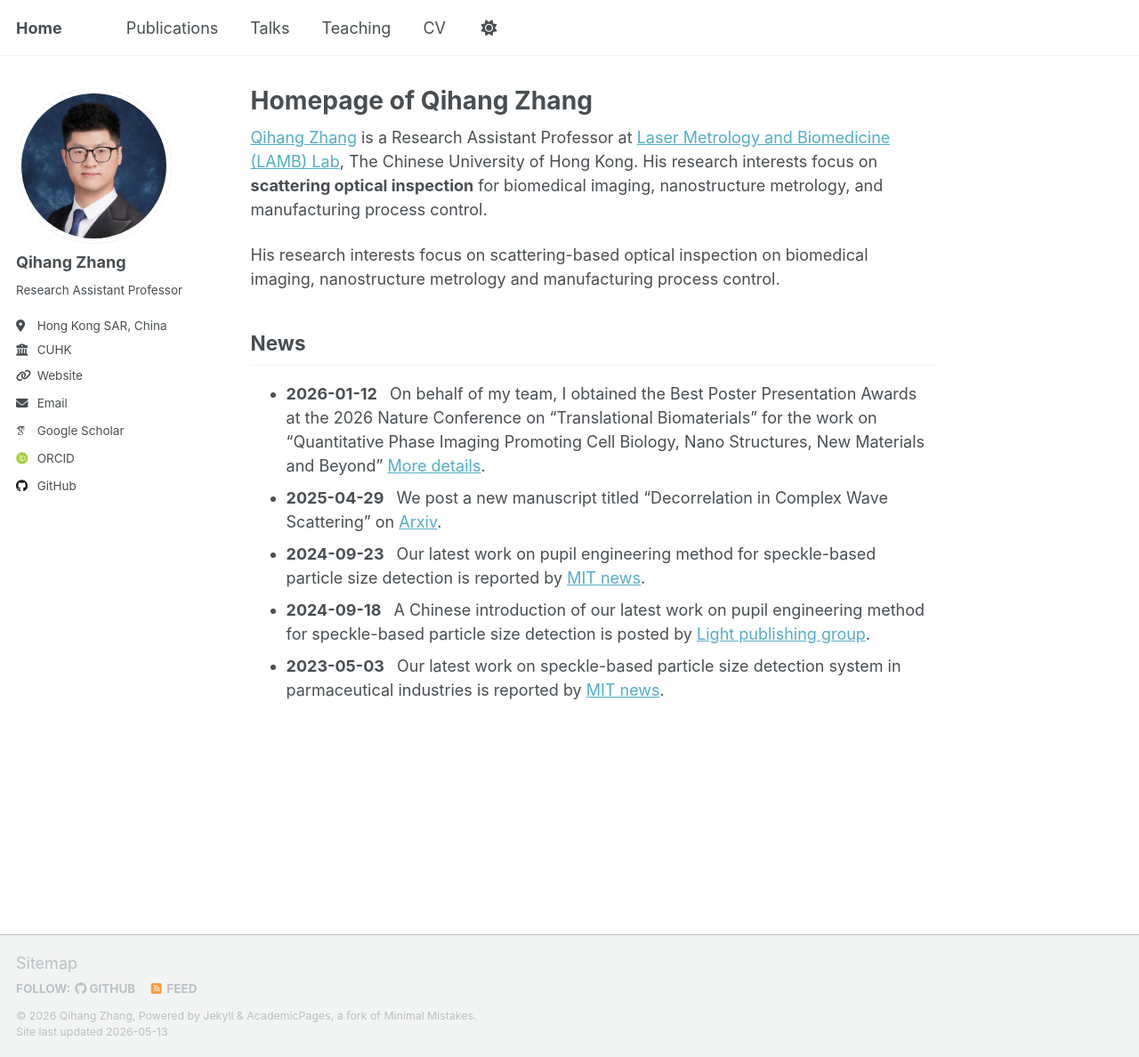
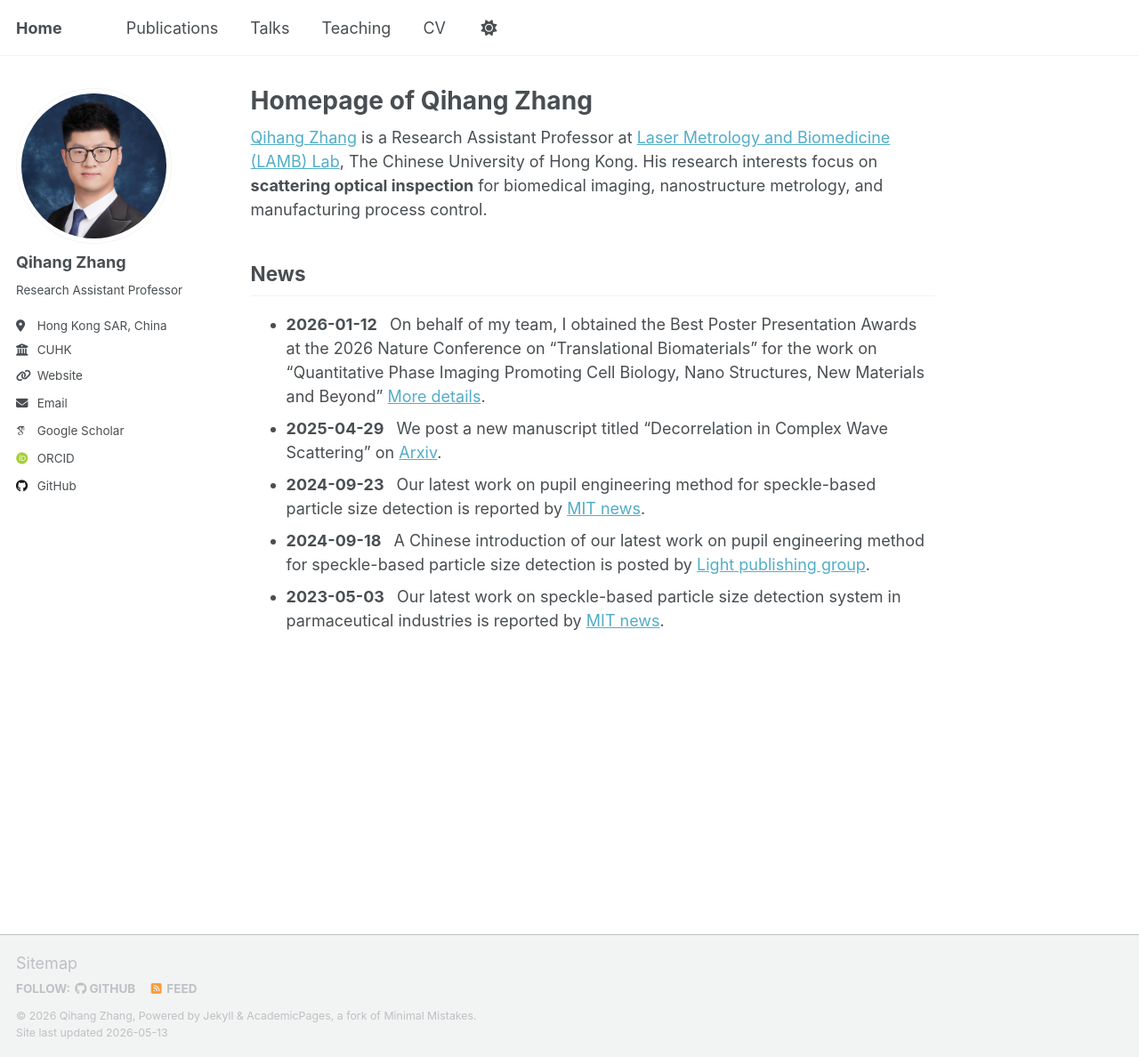
Before and after one commit to qhzhang95/qhzhang95.github.io, a Jekyll site: the page built from _pages/about.md, in a window 1280 px wide and 1188 px high. Shown: the whole window at 89% size. Built offline with Jekyll 4.4.1, drawn with Linux system fonts in a browser that asks for light colours; some web fonts are replaced; a script that is not in the unit is left out.

Commit message:
Update about.md

```diff
--- a/_pages/about.md
+++ b/_pages/about.md
@@ -9,8 +9,6 @@ redirect_from:
 
 [Qihang Zhang](https://www.bme.cuhk.edu.hk/new/zhangqihang.php) is a Research Assistant Professor at [Laser Metrology and Biomedicine (LAMB) Lab](https://www.lambcuhk.org/), The Chinese University of Hong Kong. His research interests focus on **scattering optical inspection** for biomedical imaging, nanostructure metrology, and manufacturing process control.
 
-His research interests focus on scattering-based optical inspection on biomedical imaging, nanostructure metrology and manufacturing process control.
-
 News
 ------
 * **2026-01-12** &ensp;On behalf of my team, I obtained the Best Poster Presentation Awards at the 2026 Nature Conference on “Translational Biomaterials” for the work on “Quantitative Phase Imaging Promoting Cell Biology, Nano Structures, New Materials and Beyond” [More details](https://drive.google.com/file/d/1oXPqkR5PkFKAMPh-7D_TriJmMnMvdOzN/view?usp=sharing).
```
